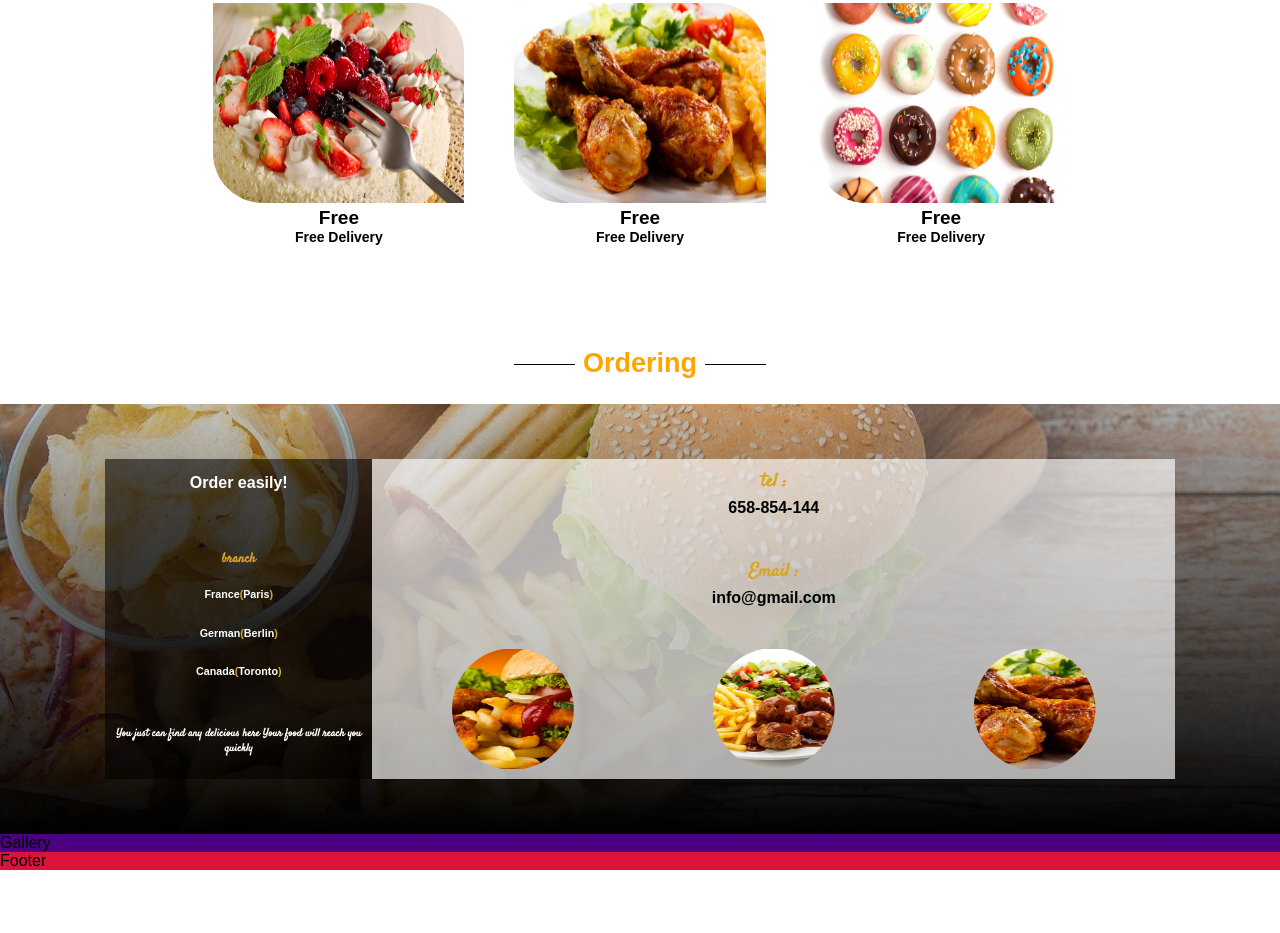
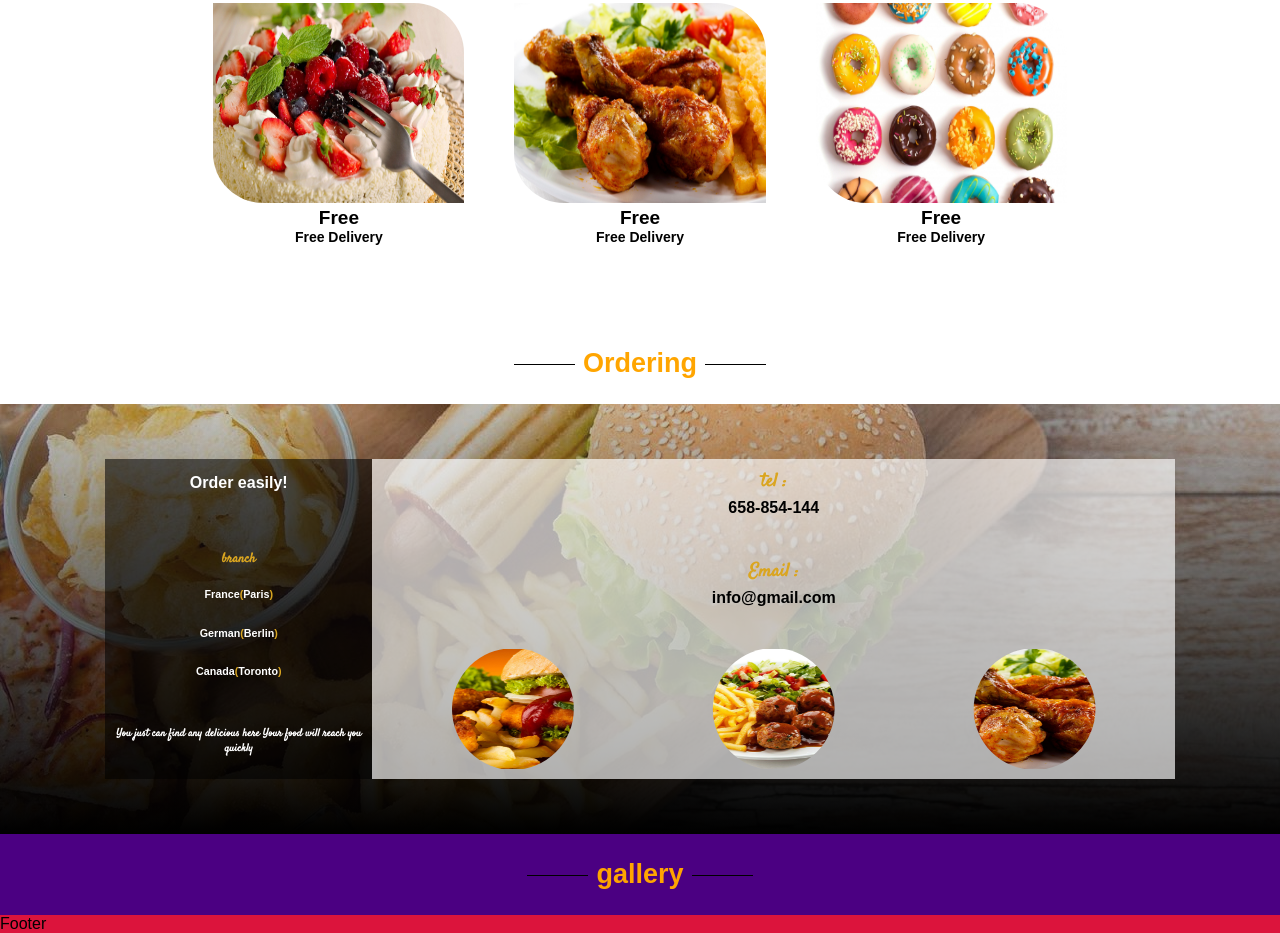
Before and after one commit to Douzandeh/Delicious_Food, a plain HTML site: page index.html in a window 1280 px wide. Shown: the part 1389-2322 px from the top of the page. Before the commit the page ends 2259 px from the top, so only its background shows below. Drawn offline with Linux system fonts and the light colour scheme.

Commit message:
HTML gallery page structure

```diff
--- a/index.html
+++ b/index.html
@@ -97,7 +97,18 @@
                 </div>
             </section>
         </section>
-        <section class="gallery">Gallery</section>
+        <section class="gallery">
+            <div>
+                <h3 class="section-title">gallery</h3>
+            </div>
+            <section class="gallery-section">
+                <di class="image-gallery gallery1"></div>
+                <di class="image-gallery gallery2"></div>
+                <di class="image-gallery gallery3"></div>
+                <di class="image-gallery gallery4"></div>
+                <di class="image-gallery gallery5"></div>
+            </section>
+        </section>
         <footer class="footer">Footer</footer>
     </div>
 </body>
```
